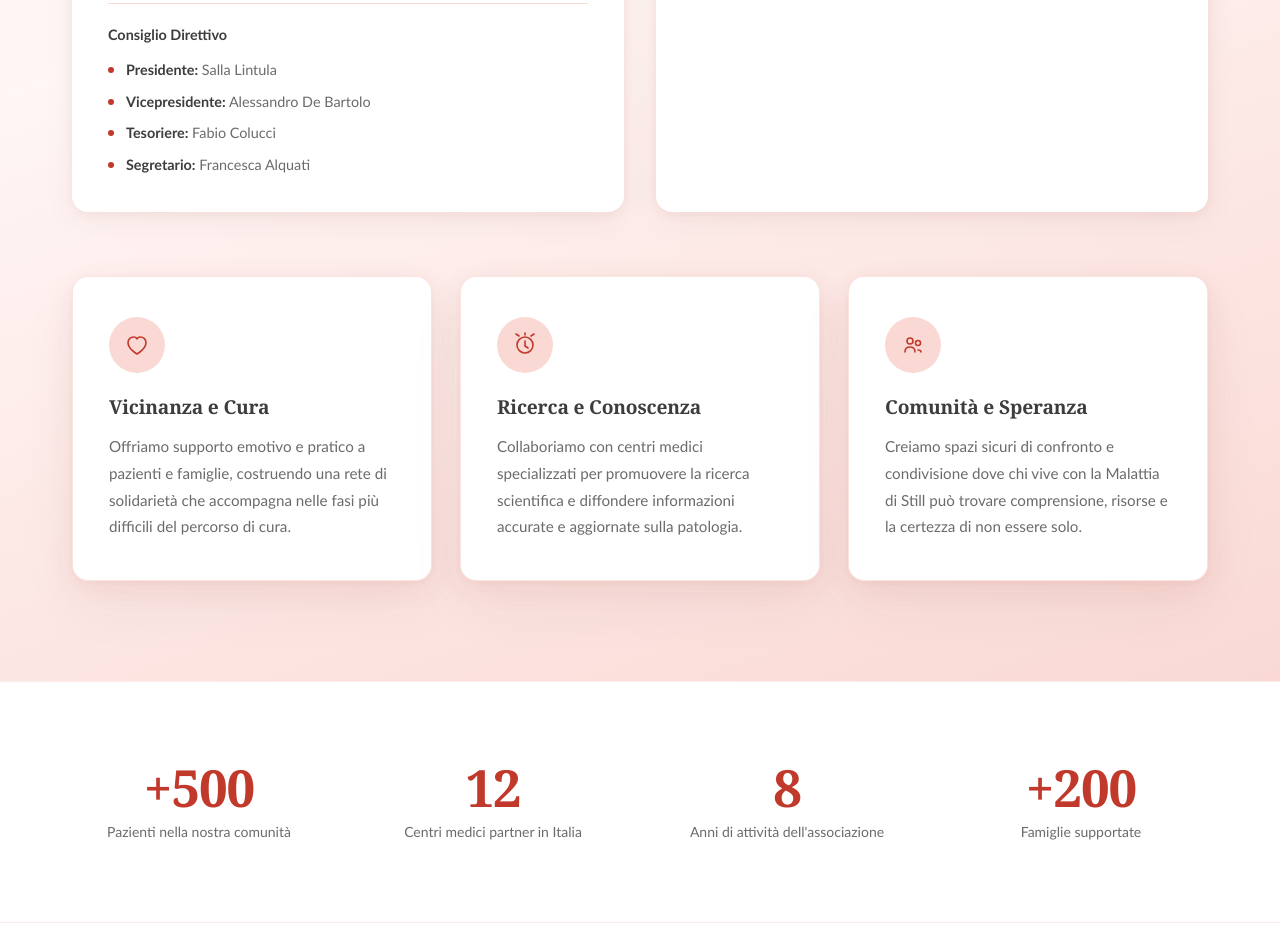
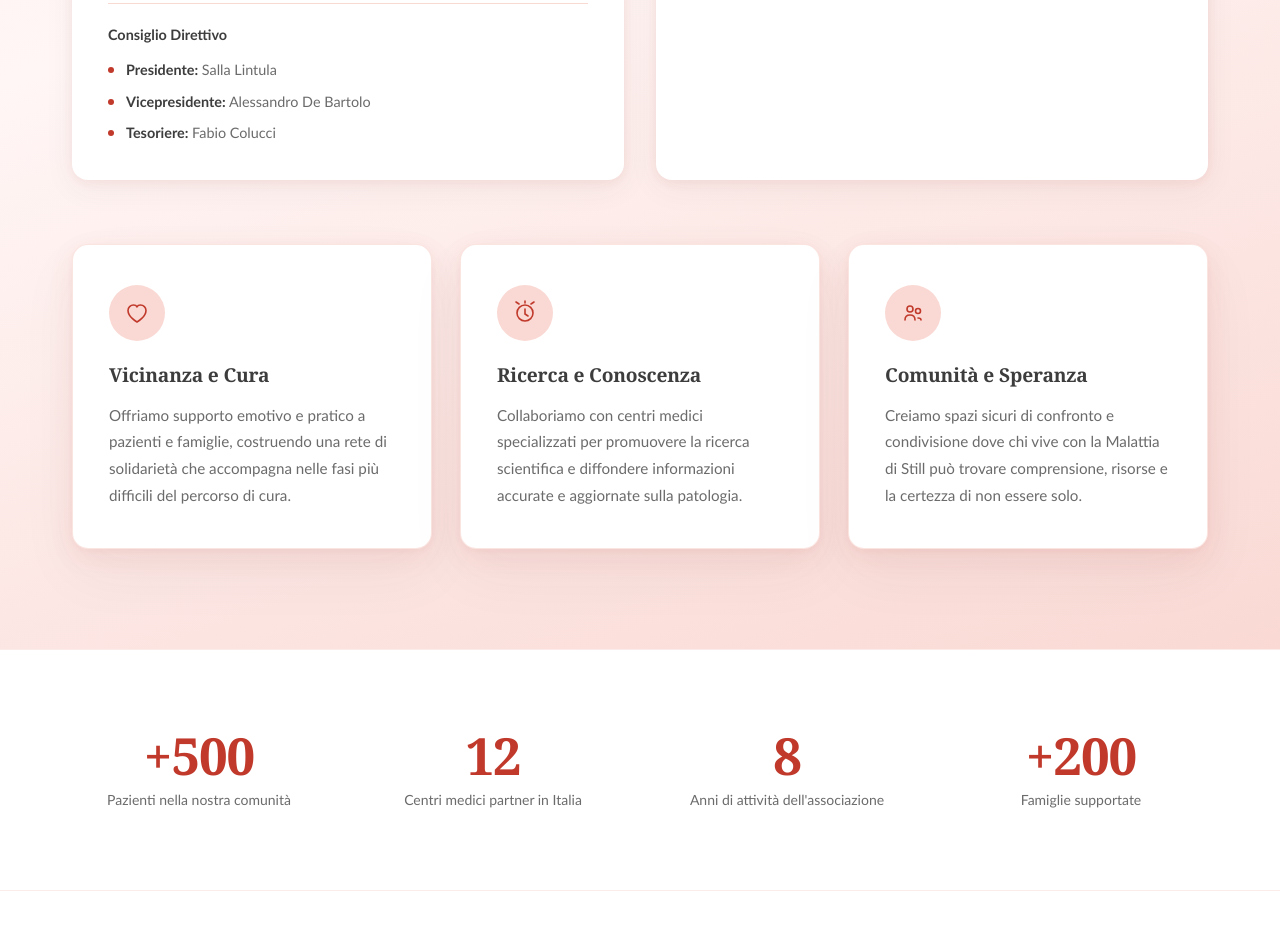
Before and after one commit to jobpoi/associazionestill, a plain HTML site: page index.html in a window 1280 px wide. Shown: the part 2573-3524 px from the top of the page. Drawn offline with nearby package versions, Linux system fonts and the light colour scheme.

Commit message:
Rimuove Segretario dal Consiglio Direttivo

```diff
--- a/index.html
+++ b/index.html
@@ -909,10 +909,7 @@
                 <span style="width:6px;height:6px;border-radius:50%;background:var(--red);flex-shrink:0;"></span>
                 <span style="font-size:0.9rem;color:var(--gray);"><strong style="color:var(--dark);">Tesoriere:</strong> Fabio Colucci</span>
               </li>
-              <li style="display:flex;align-items:center;gap:12px;">
-                <span style="width:6px;height:6px;border-radius:50%;background:var(--red);flex-shrink:0;"></span>
-                <span style="font-size:0.9rem;color:var(--gray);"><strong style="color:var(--dark);">Segretario:</strong> Francesca Alquati</span>
-              </li>
+
             </ul>
           </div>
         </div>
```
